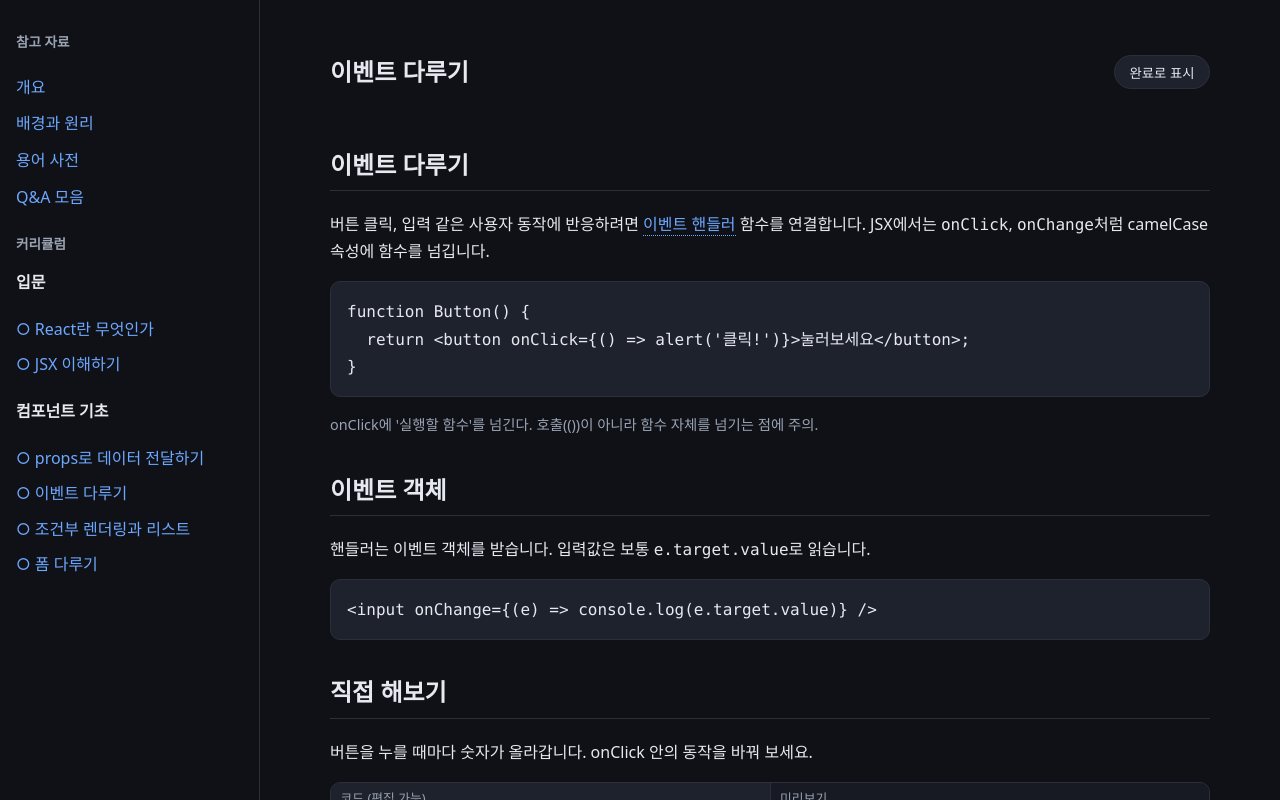
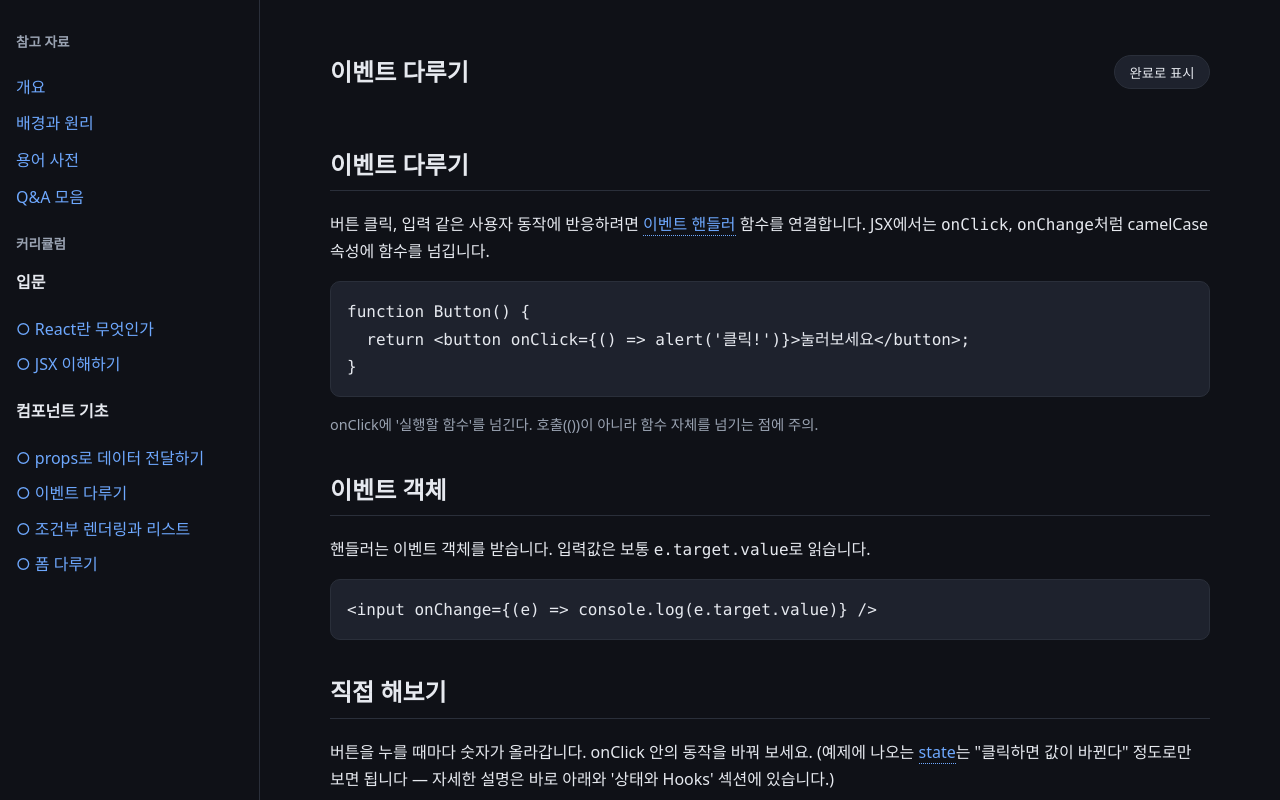
Before and after one commit to emptinessform/learn-react, a React (Vite) app: page /lesson/04-events in a window 1280 px wide. Shown: the top 800 px of the page. Built offline with nearby package versions, Linux system fonts and the light colour scheme.

Commit message:
docs: forewarn about state before the events playground

```diff
--- a/src/pages/lessons/04-events.tsx
+++ b/src/pages/lessons/04-events.tsx
@@ -31,7 +31,11 @@ export default function Events04() {
       </Section>
 
       <Section title="직접 해보기">
-        <p>버튼을 누를 때마다 숫자가 올라갑니다. onClick 안의 동작을 바꿔 보세요.</p>
+        <p>
+          버튼을 누를 때마다 숫자가 올라갑니다. onClick 안의 동작을 바꿔 보세요. (예제에 나오는{' '}
+          <TermLink termId="state">state</TermLink>는 "클릭하면 값이 바뀐다" 정도로만 보면 됩니다 —
+          자세한 설명은 바로 아래와 '상태와 Hooks' 섹션에 있습니다.)
+        </p>
         <Playground
           noInline
           initialCode={`function Counter() {
```
